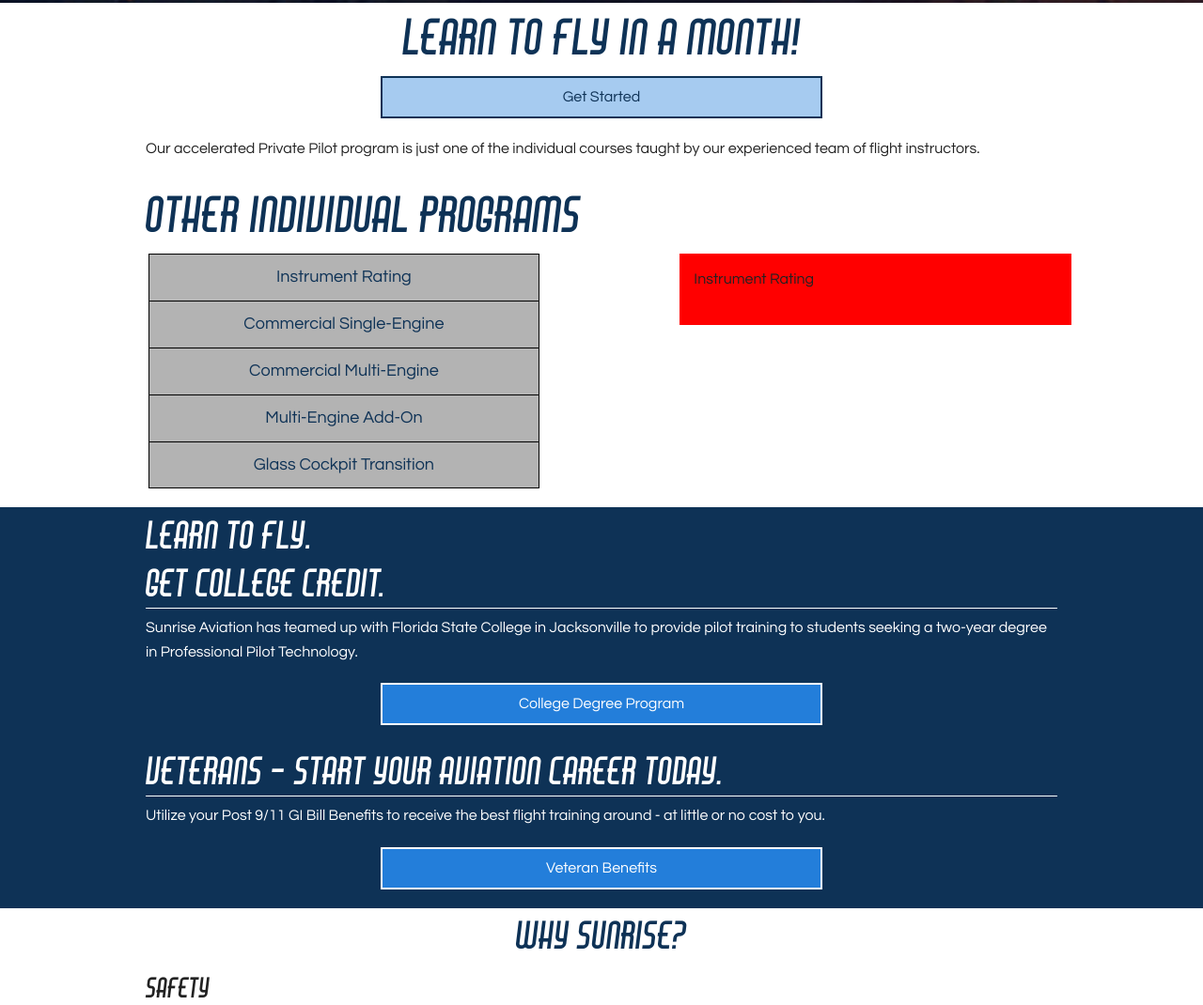
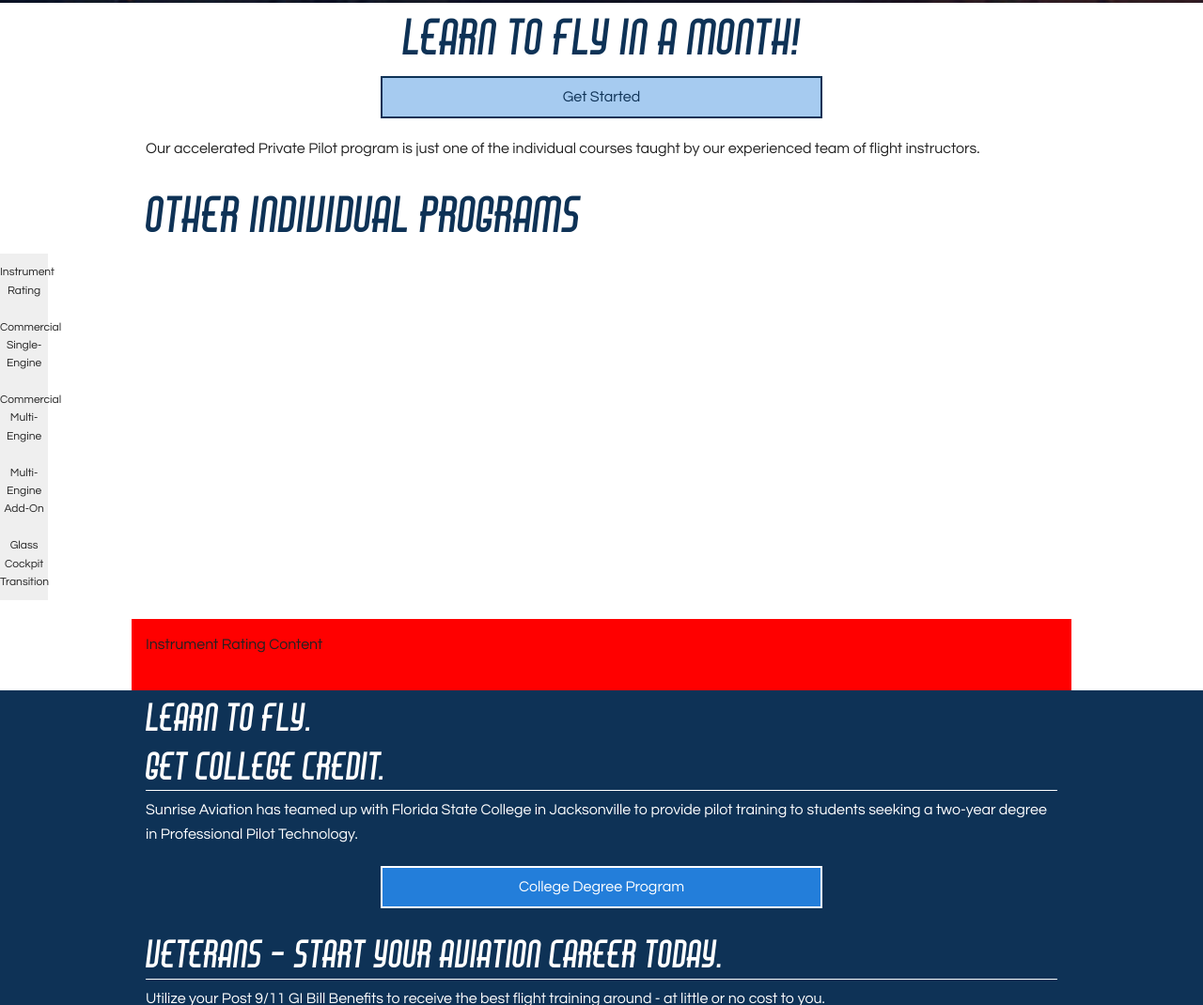
Before and after one commit to jakavery/FlySunrise, a website: page index.html in a window 1280 px wide. Shown: the part 802-1872 px from the top of the page at 94% size. Drawn offline with Linux system fonts and the light colour scheme.

Commit message:
Tabs switch from horizontal to vertical at large screen sizes

```diff
--- a/index.html
+++ b/index.html
@@ -163,7 +163,7 @@
             </div>
         </div>
         <!-- Tabs -->
-        <ul class="tabs show-for-medium-only" data-tab role="tablist" data-options="deep_linking: true">
+        <ul class="tabs show-for-medium-up" data-tab role="tablist" data-options="deep_linking: true">
             <li class="tab-title" role="presentational"><a href="#panel1" role="tab" tabindex="0" aria-selected="false">Instrument<br>Rating</a></li>
             <li class="tab-title" role="presentational"><a href="#panel2" role="tab" tabindex="0" aria-selected="false">Commercial<br>Single-Engine</a></li>
             <li class="tab-title" role="presentational"><a href="#panel3" role="tab" tabindex="0" aria-selected="false">Commercial<br>Multi-Engine</a></li>
@@ -172,35 +172,35 @@
         </ul><!-- Tabs -->
         <!-- List -->
         <div class="row">
-        <ul id="individual-programs-list" class="large-5 show-for-large-up text-center columns">
+<!--        <ul id="individual-programs-list" class="large-5 show-for-large-up text-center columns">
             <a href="#panel1"><li>Instrument Rating</li></a>
             <a href="#panel2"><li>Commercial Single-Engine</li></a>
             <a href="#panel3"><li>Commercial Multi-Engine</li></a>
             <a href="#panel4"><li>Multi-Engine Add-On</li></a>
             <a href="#panel5"><li>Glass Cockpit Transition</li></a>
-        </ul><!-- List -->
+        </ul>--><!-- List -->
         <!-- Content -->
-        <dl class="accordion small-12 large-5 columns" data-accordion role="tablist">
+        <dl class="accordion small-12 columns" data-accordion role="tablist">
             <dd class="accordion-navigation">
                 <a href="#panel1" class="show-for-small-only" role="tab" id="panel1-heading" aria-controls="panel1">Instrument Rating<img class="right rotate" src="/img/chevron-down.svg"></a>
                 <section id="panel1" class="content active" role="tabpanel" aria-labelledby="panel1-heading"><!-- Instrument Rating -->
-                    <p>Instrument Rating</p>
+                    <p>Instrument Rating Content</p>
                 </section><!-- Instrument Rating -->
                 <a href="#panel2" class="show-for-small-only" role="tab" id="panel2-heading" aria-controls="panel2">Commercial Single-Engine<img class="right rotate" src="/img/chevron-down.svg"></a>
                 <section id="panel2" class="content" role="tabpanel" aria-labelledby="panel2-heading"><!-- Commercial Single -->
-                    <p>Commercial Single</p>
+                    <p>Commercial Single Content</p>
                 </section><!-- Commercial Single -->
                 <a href="#panel3" class="show-for-small-only" role="tab" id="panel3-heading" aria-controls="panel3">Commercial Multi-Engine<img class="right rotate" src="/img/chevron-down.svg"></a>
                 <section id="panel3" class="content" role="tabpanel" aria-labelledby="panel3-heading"><!-- Commercial Multi -->
-                    <p>Commercial Multi</p>
+                    <p>Commercial Multi Content</p>
                 </section><!-- Commercial Multi -->
                 <a href="#panel4" class="show-for-small-only" role="tab" id="panel4-heading" aria-controls="panel4">Multi Add-On<img class="right rotate" src="/img/chevron-down.svg"></a>
                 <section id="panel4" class="content" role="tabpanel" aria-labelledby="panel4-heading"><!-- Multi Add-On -->
-                    <p>Multi-Engine Add-On</p>
+                    <p>Multi-Engine Add-On Content</p>
                 </section><!-- Multi Add-On -->
                 <a href="#panel5" class="show-for-small-only" role="tab" id="panel5-heading" aria-controls="panel5">Glass Cockpit Transition<img class="right rotate" src="/img/chevron-down.svg"></a>
                 <section id="panel5" class="content" role="tabpanel" aria-labelledby="panel5-heading"><!-- Glass Cockpit Transition -->
-                    <p>Glass Cockpit Transition</p>
+                    <p>Glass Cockpit Transition Content</p>
                 </section><!-- Glass Cockpit Transition -->
             </dd>
         </dl><!-- Content -->
--- a/js/app.js
+++ b/js/app.js
@@ -10,6 +10,17 @@
     }
 });
 
+// Switch to vertical tabs for large screen sizes
+switchTabs();
+$(window).resize(switchTabs);
+function switchTabs() {
+    if ($(window).width() > 1024) {
+        $('#individual-programs ul.tabs').addClass('vertical');
+    }
+    else {
+        $('#individual-programs ul.tabs').removeClass('vertical');
+    }
+}
 // Equalized accordion
 /*$('#individual-programs-list a').click(function() {
     Foundation.libs.equalizer.reflow();
--- a/scss/_custom.scss
+++ b/scss/_custom.scss
@@ -138,19 +138,6 @@
         padding: 10px 0;
         margin: 0;
     }
-    ul.show-for-large-up {
-        list-style: none;
-        background: #B3B3B3;
-        border: 1px solid black;
-        padding: 0;
-        a li {
-            padding: 10px 0;
-            font-size: rem-calc(18);
-        }
-        a:not(:first-of-type) li {
-            border-top: 1px solid black;
-        }
-    }
     section {
         background: red;
     }
```
Also changed, not shown: css/app.css, 1 other file.
